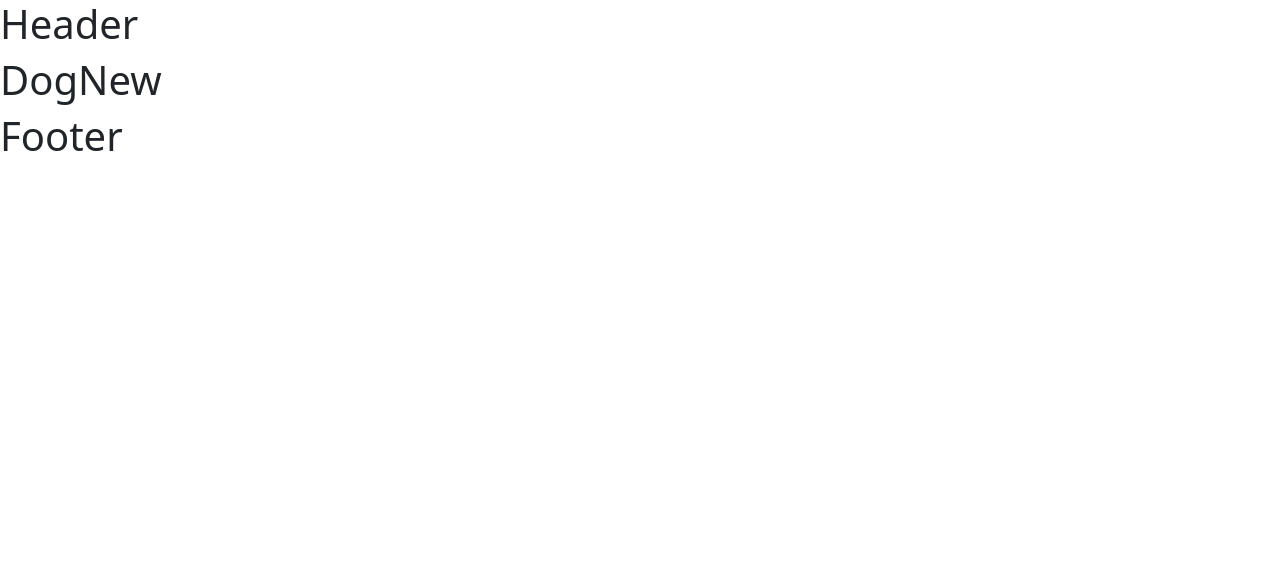
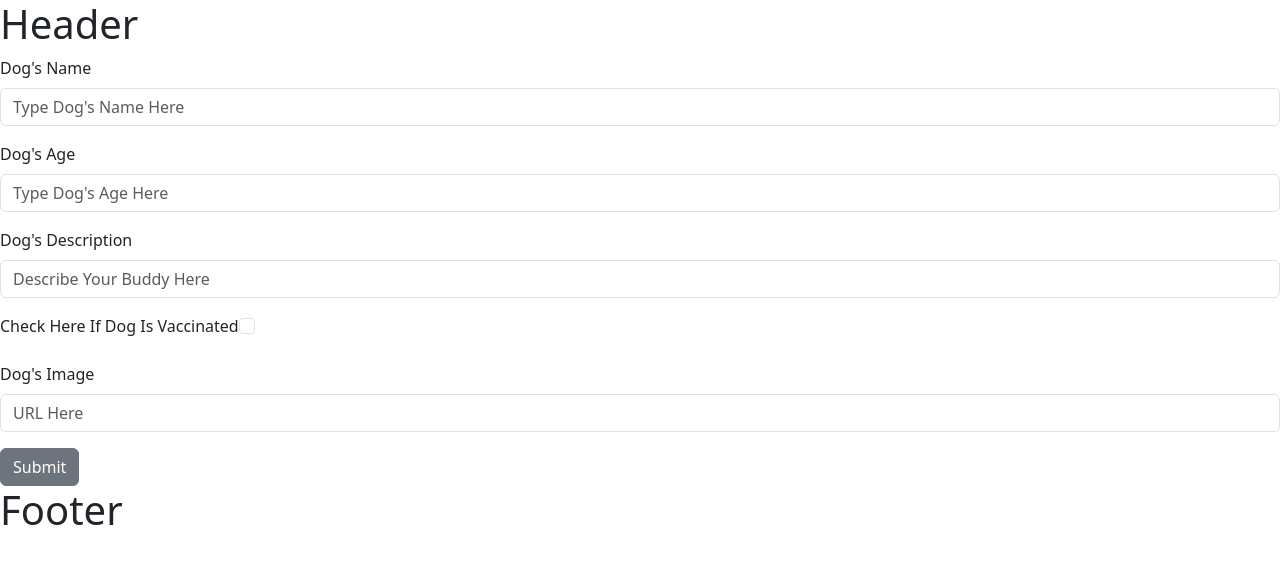
Before and after one commit to OakleyJacob/keep-wagging-frontend, a React (Create React App) app: page /dognew in a window 1280 px wide. Shown: the top 564 px of the page. Built offline with nearby package versions, Linux system fonts and the light colour scheme.

Commit message:
testing needs doning

```diff
--- a/src/App.js
+++ b/src/App.js
@@ -18,7 +18,9 @@ import { mockDogs } from './assets/MockDog'
 const App = () => {
 
   const [dogs, setDogs] = useState(mockDogs)
-
+  const createDog = (dog) => {
+    console.log(dog)
+  }
   return (
     <>
     <Header />
@@ -26,7 +28,7 @@ const App = () => {
       <Route path="/" element={<Home />} />
       <Route path="/dogindex" element={<DogIndex dogs = {dogs}/>} />
       <Route path="/dogshow/:id" element={<DogShow dogs = {dogs}/>} />
-      <Route path="/dognew" element={<DogNew />} />
+      <Route path="/dognew" element={<DogNew createDog={createDog} />} />
       <Route path="/dogedit" element={<DogEdit />} />
       <Route path="/aboutus" element={<AboutUs />} />
       <Route path="/signup" element={<SignUp />} />
--- a/src/pages/DogNew.js
+++ b/src/pages/DogNew.js
@@ -1,9 +1,106 @@
-import React from 'react'
+import React, { useState } from 'react'
+import { useNavigate} from 'react-router-dom'
+import { Form, Input, Button, FormGroup, Label} from 'reactstrap'
 
-const DogNew = () => {
+
+
+const DogNew = (props) => {
+
+  const [newDog, setNewDog] = useState({
+    name: "",
+    age: "",
+    description: "",
+    image: "",
+    vaccination_status: false
+  })
+
+  // console.log(newDog)
+
+  const handleChange = (e) => {
+    if (e.target.name === "vaccination_status" && newDog.vaccination_status) {
+      setNewDog({...newDog,[e.target.name]: false})
+    } else if (e.target.name === "vaccination_status" && !newDog.vaccination_status){
+      setNewDog({...newDog,[e.target.name]: true})
+    } else {
+      setNewDog({...newDog,[e.target.name]: e.target.value})
+
+    }
+  }
+
+  const navigate = useNavigate()
+  const handleSubmit = () => {
+    props.createDog(newDog)
+    navigate('/dogindex/')
+  }
+
   return (
     <>
-    <h1>DogNew</h1>
+    <Form>
+    <FormGroup>
+          <Label for="Dog's-Name">
+            Dog's Name
+          </Label>
+          <Input
+            name="name"
+            placeholder="Type Dog's Name Here"
+            type="text"
+            onChange={handleChange}
+            value={newDog.name}
+          />
+        </FormGroup>
+        <FormGroup>
+          <Label for="Dog's-Age">
+            Dog's Age
+          </Label>
+          <Input
+            name="age"
+            placeholder="Type Dog's Age Here"
+            type="number"
+            onChange={handleChange}
+            value={newDog.age}
+          />
+        </FormGroup>
+        <FormGroup>
+          <Label for="Dog's-Description">
+            Dog's Description
+          </Label>
+          <Input
+            name="description"
+            placeholder="Describe Your Buddy Here"
+            type="text"
+            onChange={handleChange}
+            value={newDog.description}
+          />
+        </FormGroup>
+        <FormGroup>
+          <Label for="Dog's-Vaccination">
+            Check Here If Dog Is Vaccinated
+          </Label>
+          <Input
+            name="vaccination_status"
+            type="checkbox"
+            // checked={true}
+            onChange={handleChange}
+            // value={newDog.vaccination_status}
+          />
+        </FormGroup>
+        <FormGroup>
+          <Label for="Dog's-image">
+            Dog's Image
+          </Label>
+          <Input
+            name="image"
+            type="text"
+            placeholder="URL Here"
+
+            onChange={handleChange}
+            value={newDog.image}
+          />
+        </FormGroup>
+    <Button onClick={handleSubmit}>
+        Submit
+    </Button>
+</Form>
     </>
   )
 }
```
Also changed, not shown: 1 other file (tests, documents, lock files or other folders).
